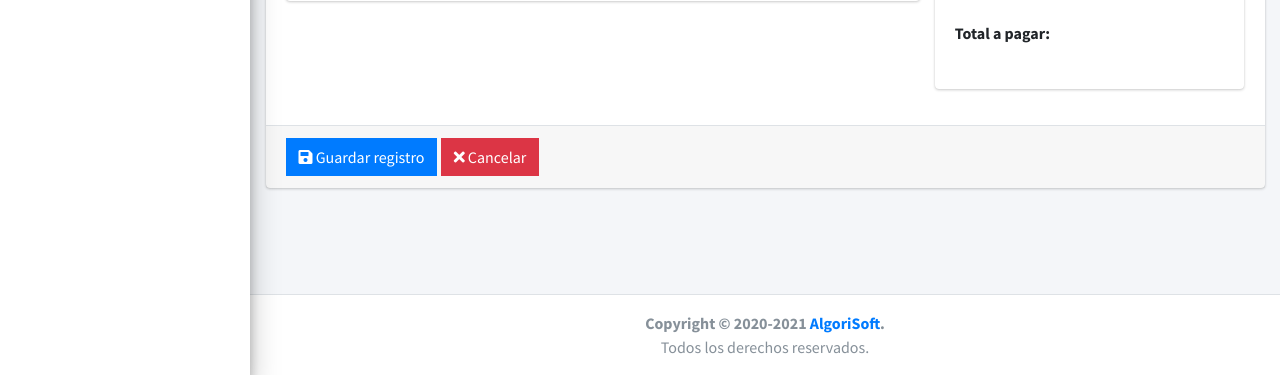
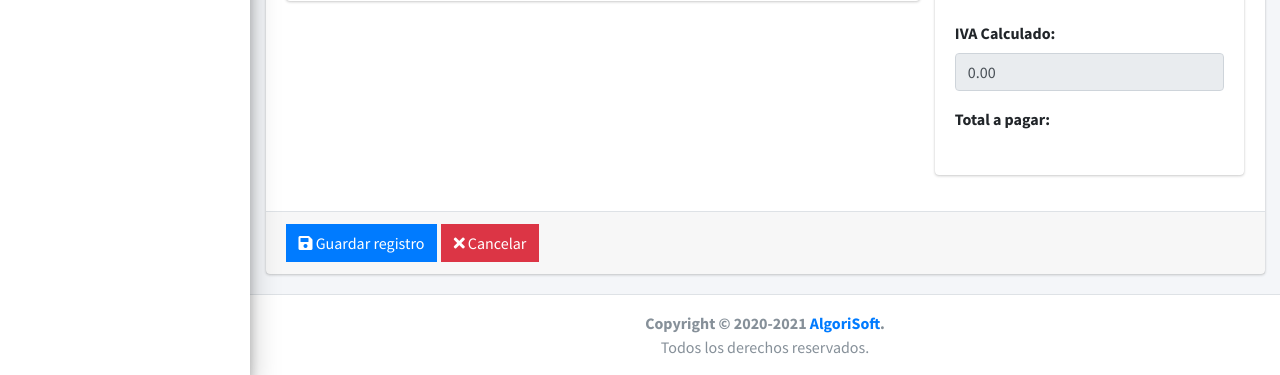
Before and after one commit to andreesnavarroo/Django, a Django app: page /erp/sale/add/ in a window 1280 px wide. Shown: the part 425-800 px from the top of the page. Run offline with Django 3.2, Linux system fonts and the light colour scheme; a user stored in the database is signed in; parts of the project's set-up code (start-up, migrations or seed data) failed here and were passed over; some libraries are stand-ins or nearby versions.

Commit message:
Calculando los totales de mi factura

```diff
--- a/app/core/erp/static/sale/js/form.js
+++ b/app/core/erp/static/sale/js/form.js
@@ -7,12 +7,30 @@
         total: 0.00,
         products: []
     },
+    calculate_invoice: function(){
+        var subtotal = 0.00;
+        var iva =  $('input[name="iva"]').val()
+        $.each(this.items.products, function(pos, dict){
+            dict.subtotal = dict.cant * parseFloat(dict.pvp);
+            subtotal+=dict.subtotal;
+
+        });
+        this.items.subtotal = subtotal;
+        this.items.iva = this.items.subtotal * iva;
+        this.items.total = this.items.iva + subtotal
+        $('input[name="subtotal"]').val(this.items.subtotal.toFixed(2));
+        $('input[name="ivacal"]').val(this.items.iva.toFixed(2));
+        $('input[name="total"]').val(this.items.total.toFixed(2));
+    },
+
     add: function(item){
         this.items.products.push(item);
         this.list();
     },
 
     list: function () {
+        this.calculate_invoice();
+
         $('#tblProducts').DataTable({
             responsive: true,
             autoWidth: false,
@@ -94,7 +112,10 @@
         boostat: 5,
         maxboostedstep: 10,
         postfix: '%'
-    });
+    }).on('change', function (){
+        vents.calculate_invoice();
+    })
+    .val(0.19);
 
     // Buscqueda de productos
 
@@ -120,11 +141,11 @@
         minLength: 1,
         select: function (event, ui) {
             event.preventDefault();
-            console.clear();
+            // console.clear();
             ui.item.cant = 1;
             ui.item.subtotal = 0;
             vents.add(ui.item);
-            console.log(vents.items)
+            // console.log(vents.items)
             $(this).val('');
         }
     });
--- a/app/core/erp/templates/sale/create.html
+++ b/app/core/erp/templates/sale/create.html
@@ -92,6 +92,10 @@
                                 {{ form.iva }}
                             </div>
                             <div class="form-group">
+                                <label>IVA Calculado:</label>
+                                <input type="text" class="form-control" readonly name="ivacal" value="0.00">
+                            </div>
+                            <div class="form-group">
                                 <label>Total a pagar:</label>
                                 {{ form.total }}
                             </div>
--- a/app/core/erp/views/sale/views.py
+++ b/app/core/erp/views/sale/views.py
@@ -28,7 +28,7 @@
             action = request.POST['action']
             if action == 'search_products':
                 data = []
-                prods = Product.objects.filter(name__icontains=request.POST['term'])
+                prods = Product.objects.filter(name__icontains=request.POST['term'])[0:10]
                 for i in prods:
                     item = i.toJSON()
                     item['value'] = i.name
```
